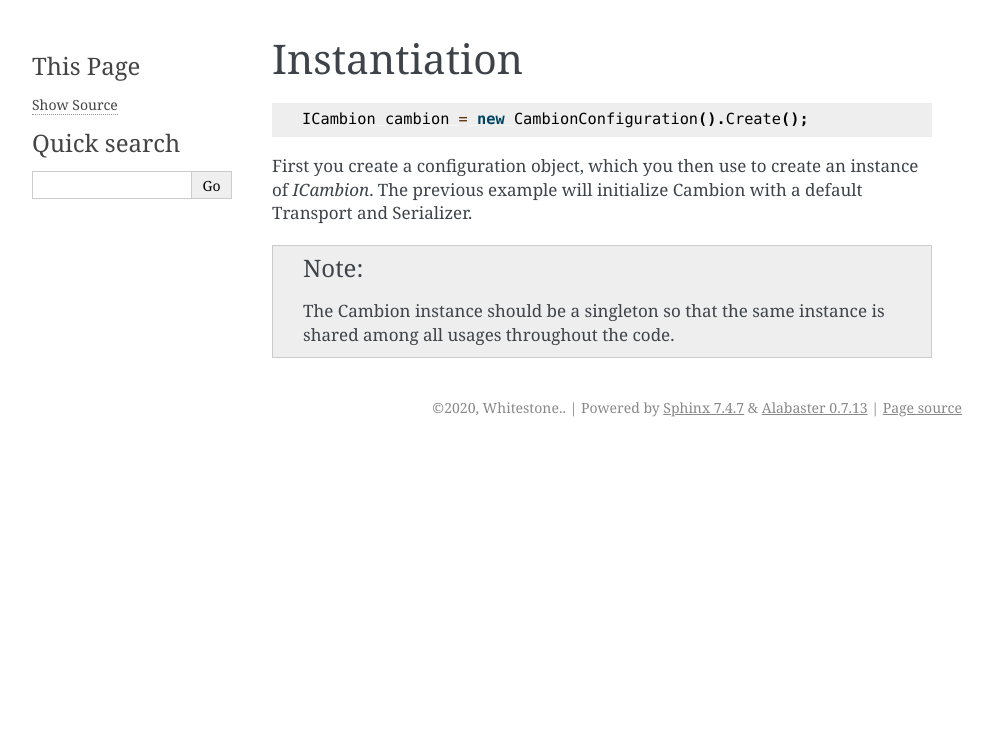
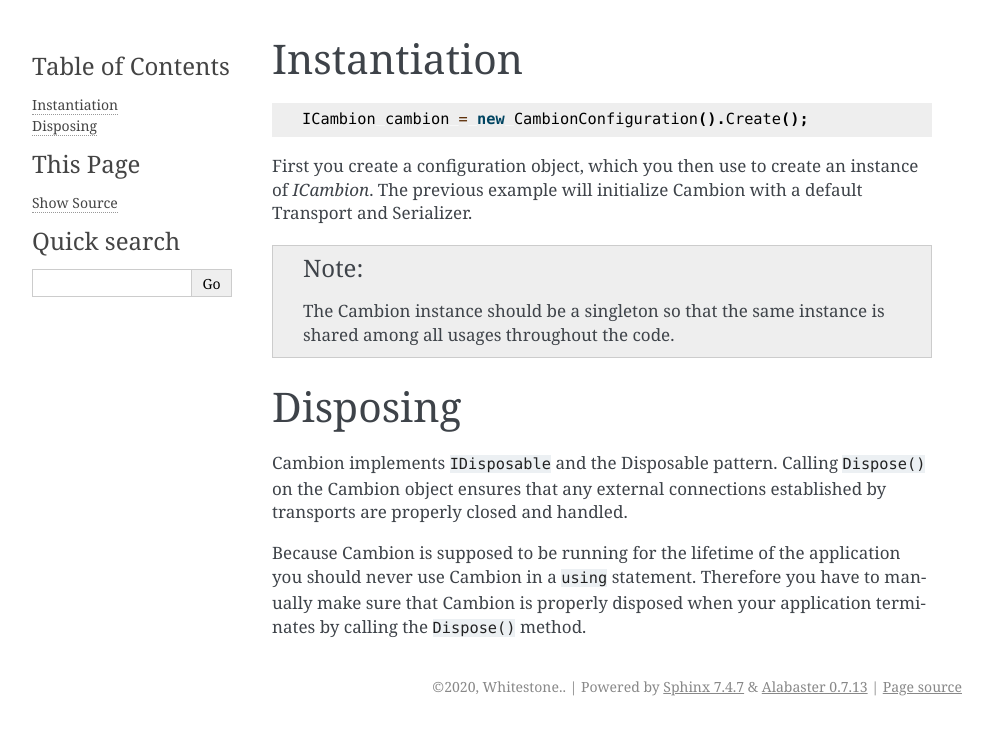
Before and after one commit to whitestone-no/Cambion, a Sphinx documentation site: the page built from docs/basics/instantiation.rst, in a window 1280 px wide. Shown: the top 735 px of the page, without its empty margins (148-1141 px from the left). Built offline with Sphinx 7.4.7, drawn with Linux system fonts in a browser that asks for light colours.

Commit message:
3: Added documentation about disposing Cambion

```diff
--- a/docs/basics/instantiation.rst
+++ b/docs/basics/instantiation.rst
@@ -5,8 +6,17 @@ Instantiation
 
     ICambion cambion = new CambionConfiguration().Create();
 
-
 First you create a configuration object, which you then use to create an instance of `ICambion`.
 The previous example will initialize Cambion with a default Transport and Serializer.
 
 .. note:: The Cambion instance should be a singleton so that the same instance is shared among all usages throughout the code.
+
+Disposing
+---------
+
+Cambion implements ``IDisposable`` and the Disposable pattern. Calling ``Dispose()`` on the Cambion object ensures that any
+external connections established by transports are properly closed and handled.
+
+Because Cambion is supposed to be running for the lifetime of the application you should never use Cambion in a ``using``
+statement. Therefore you have to manually make sure that Cambion is properly disposed when your application terminates by
+calling the ``Dispose()`` method.
```
Also changed, not shown: other parts of docs/basics/instantiation.rst (+1 -0 lines).
